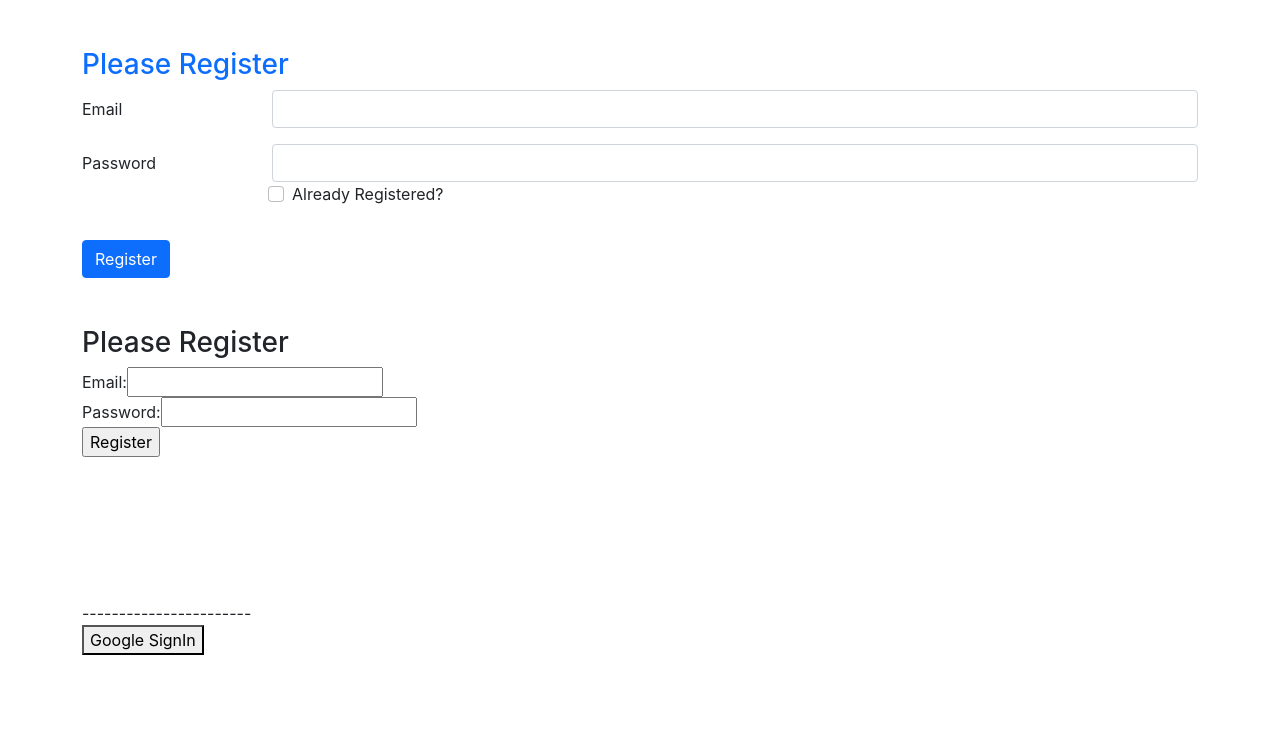
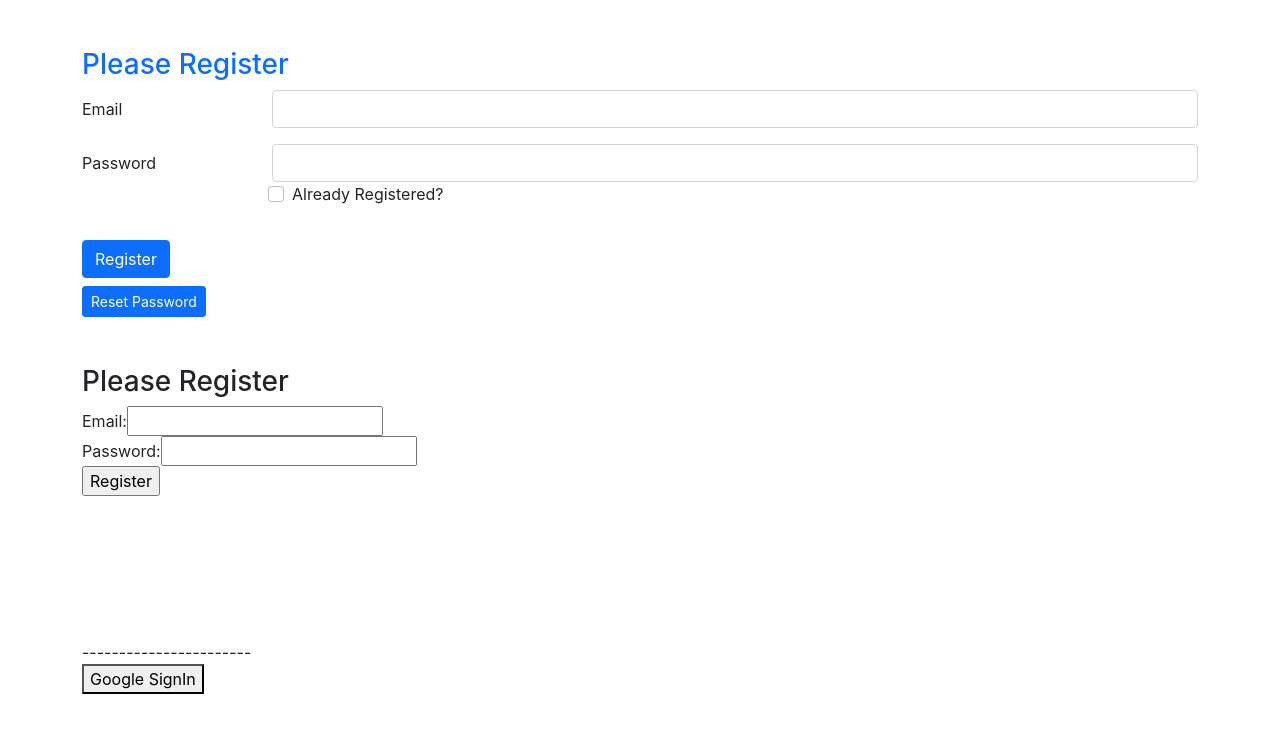
Before and after one commit to DebabrataSaha-570/email-password-authentication-firebase, a React (Create React App) app: page / in a window 1280 px wide. Shown: the top 732 px of the page. Built offline with nearby package versions, Linux system fonts and the light colour scheme.

Commit message:
handle email verification , forget password added

```diff
--- a/src/App.js
+++ b/src/App.js
@@ -1,4 +1,4 @@
-import { getAuth, signInWithPopup, GoogleAuthProvider, createUserWithEmailAndPassword, signInWithEmailAndPassword } from "firebase/auth";
+import { getAuth, signInWithPopup, GoogleAuthProvider, createUserWithEmailAndPassword, signInWithEmailAndPassword, sendEmailVerification, sendPasswordResetEmail } from "firebase/auth";
 import { useState } from "react";
 import './App.css';
 import InitializeAuthentication from "./Firebase/firebase.initialize";
@@ -49,7 +49,7 @@ function App() {
         // Signed in
         const user = userCredential.user;
         console.log(user)
-        // ...
+        setError('')
       })
       .catch((error) => {
         const errorCode = error.code;
@@ -64,6 +64,7 @@ function App() {
         const user = userCredential.user;
         console.log(user)
         setError('')
+        verifyEmail()
       })
       .catch((error) => {
         const errorCode = error.code;
@@ -84,6 +85,30 @@ function App() {
 
   const toggleLogIn = (e) => {
     setLoggedIn(e.target.checked)
+  }
+  const verifyEmail = () => {
+    const auth = getAuth();
+    sendEmailVerification(auth.currentUser)
+      .then((result) => {
+        console.log(result)
+      });
+  }
+
+  const handleResetPassword = () => {
+    const auth = getAuth();
+    sendPasswordResetEmail(auth, email)
+      .then(() => {
+        alert('Reset Email Sent. Check your email')
+        // Password reset email sent!
+        // ..
+      })
+      .catch((error) => {
+        const errorCode = error.code;
+        const errorMessage = error.message;
+        console.log(errorCode, errorMessage)
+        // ..
+      });
+
   }
   return (
     <div className=" container">
@@ -118,6 +143,8 @@ function App() {
         <button type="submit" className="btn btn-primary">
           {isLoggedIn ? 'Login' : 'Register'}
         </button>
+        <br />
+        <button onClick={handleResetPassword} type="button" class="btn btn-primary btn-sm mt-2">Reset Password</button>
       </form>
 
 
```
